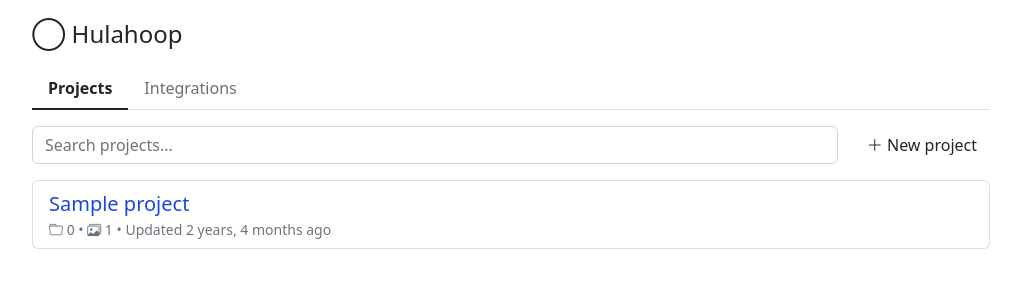
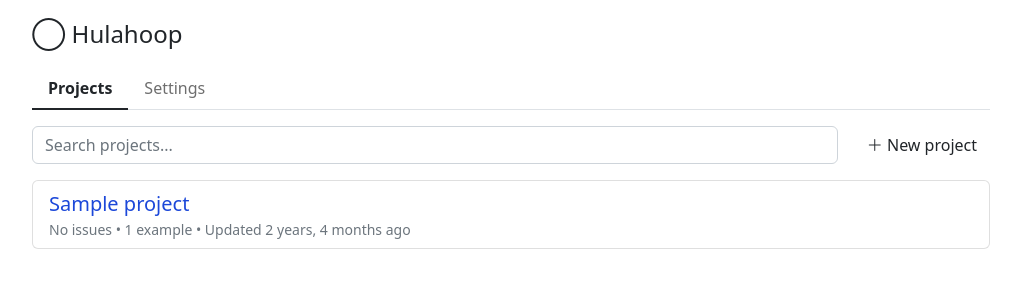
Before and after one commit to pavelboyko/hulahoop, a Django app: template src/mpa/templates/mpa/project/project_list.html in a window 1280 px wide. Shown: the top 300 px of the page, without its empty margins (129-1150 px from the left). Run offline with Django 4.2, Linux system fonts and the light colour scheme; the template is opened without the code that fills it: most values are stand-ins (such as "Sample title", 1, 10 or a date in 2020); data that the repository does not hold is empty; parts of the project's set-up code (start-up, migrations or seed data) failed here and were passed over.

Commit message:
feat(mpa): nightly cosmetics

```diff
--- a/src/mpa/templates/mpa/example/example_detail.html
+++ b/src/mpa/templates/mpa/example/example_detail.html
@@ -25,10 +25,12 @@
             <p>Created: {{ example.created_at }}</p>
             <p>Updated: {{ example.updated_at }}</p>
             <br/>
+            {% if event_list %}
             <h5>Events</h5>
             {% for event in event_list %}
             <p>{{ event.get_event_type_display}}: {{ event.created_at }}</p>
             {% endfor %}
+            {% endif %}
         </div>
     </div>
 </div>
--- a/src/mpa/templates/mpa/project/project_list.html
+++ b/src/mpa/templates/mpa/project/project_list.html
@@ -8,7 +8,7 @@
         <a class="nav-link active" aria-current="page" href="#">Projects</a>
     </li>
     <li class="nav-item">
-        <a class="nav-link" href="#">Integrations</a>
+        <a class="nav-link" href="#">Settings</a>
     </li>
 </ul>
 {% endblock tabs %}
@@ -31,8 +31,8 @@
     <li class="list-group-item d-flex flex-column list-group-item-action">
         <a href="{% url 'project_detail' project.id %}" class="fs-5 text-decoration-none stretched-link">{{ project.name }}</a>
         <small class="text-muted">
-              <i class="bi bi-folder"></i> 0
-            • <i class="bi bi-images"></i> {{ project.example_count | intcomma }}
+              {% with count=0 %}{% if count %}{{ count | intcomma }}{% else %}No{% endif %} issue{{ count | pluralize }}{% endwith %}
+            • {% with count=project.example_count %}{% if count %}{{ count | intcomma }}{% else %}No{% endif %} example{{ count | pluralize }}{% endwith %}
             • Updated {{ project.updated_at | naturaltime }} </small>
     </li>
     {% endfor %}
```
